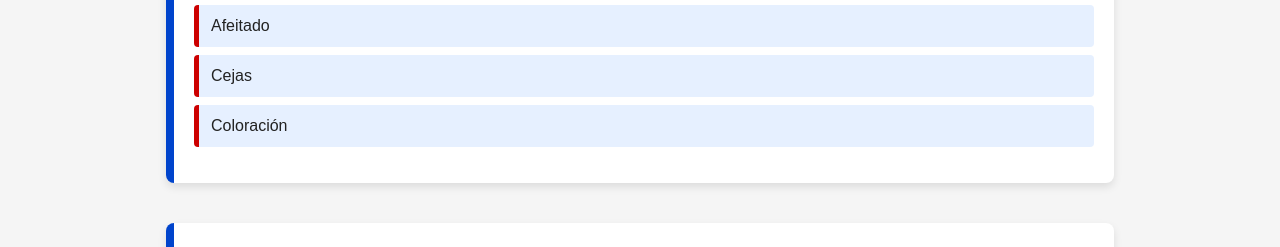
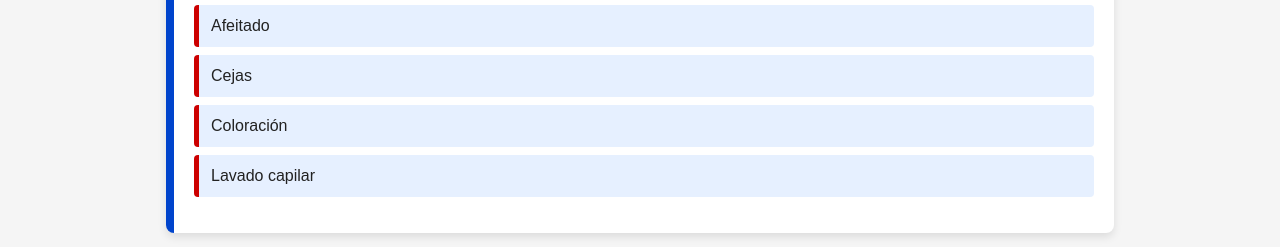
Before and after one commit to IgnacioOliveraa/PracticoGitHubIOJB-, a plain HTML site: page index.html in a window 1280 px wide. Shown: the part 378-625 px from the top of the page. Drawn offline with Linux system fonts and the light colour scheme.

Commit message:
Update index.html

```diff
--- a/index.html
+++ b/index.html
@@ -1,11 +1,12 @@
-
 <!DOCTYPE html>
 <html lang="es">
+
 <head>
     <meta charset="UTF-8">
     <meta name="viewport" content="width=device-width, initial-scale=1.0">
     <link rel="stylesheet" href="estilos.css">
 </head>
+
 <body>
     <header>
         <h1>Barbería IOJB</h1>
@@ -18,6 +19,7 @@
             <li>Afeitado</li>
             <li>Cejas</li>
             <li>Coloración</li>
+            <li>Lavado capilar</li>
         </ul>
     </section>
     <section>
@@ -30,4 +32,5 @@
         &copy; 2024 Barbería IOJB
     </footer>
 </body>
+
 </html>
```
